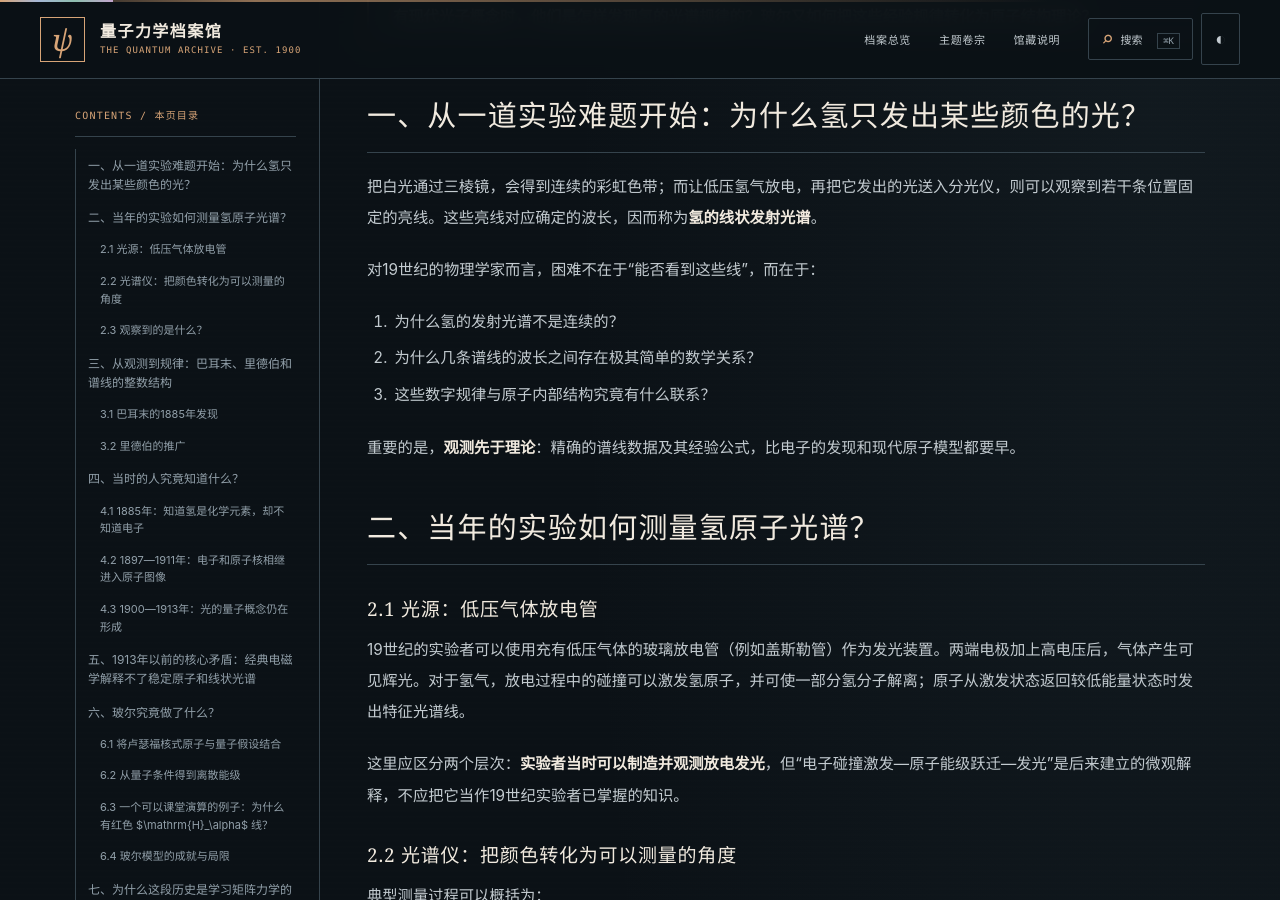
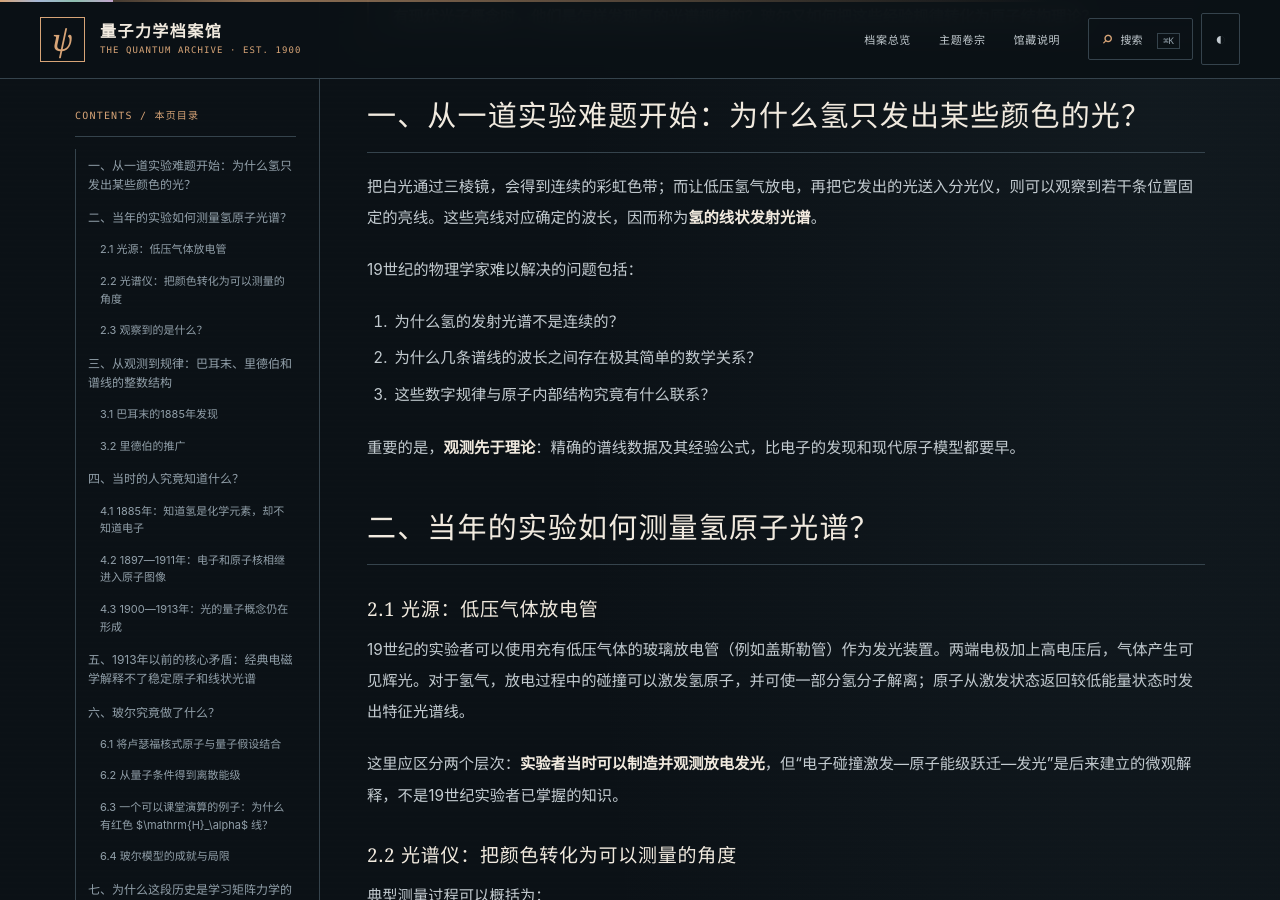
Before and after one commit to CYI1995/quantum-archive, a Jekyll site: the page built from events/bohr-1913.md, in a window 1280 px wide and 900 px high, scrolled down 829 px. Built offline with Jekyll 4.4.1, drawn with Linux system fonts in a browser that asks for light colours.

Commit message:
Update bohr-1913.md

```diff
--- a/events/bohr-1913.md
+++ b/events/bohr-1913.md
@@ -25,7 +25,7 @@ next_title: "弗兰克–赫兹实验"
 
 把白光通过三棱镜，会得到连续的彩虹色带；而让低压氢气放电，再把它发出的光送入分光仪，则可以观察到若干条位置固定的亮线。这些亮线对应确定的波长，因而称为**氢的线状发射光谱**。
 
-对19世纪的物理学家而言，困难不在于“能否看到这些线”，而在于：
+19世纪的物理学家难以解决的问题包括：
 
 1. 为什么氢的发射光谱不是连续的？
 2. 为什么几条谱线的波长之间存在极其简单的数学关系？
@@ -39,7 +39,7 @@ next_title: "弗兰克–赫兹实验"
 
 19世纪的实验者可以使用充有低压气体的玻璃放电管（例如盖斯勒管）作为发光装置。两端电极加上高电压后，气体产生可见辉光。对于氢气，放电过程中的碰撞可以激发氢原子，并可使一部分氢分子解离；原子从激发状态返回较低能量状态时发出特征光谱线。
 
-这里应区分两个层次：**实验者当时可以制造并观测放电发光**，但“电子碰撞激发—原子能级跃迁—发光”是后来建立的微观解释，不应把它当作19世纪实验者已掌握的知识。
+这里应区分两个层次：**实验者当时可以制造并观测放电发光**，但“电子碰撞激发—原子能级跃迁—发光”是后来建立的微观解释，不是19世纪实验者已掌握的知识。
 
 ### 2.2 光谱仪：把颜色转化为可以测量的角度
 
```
